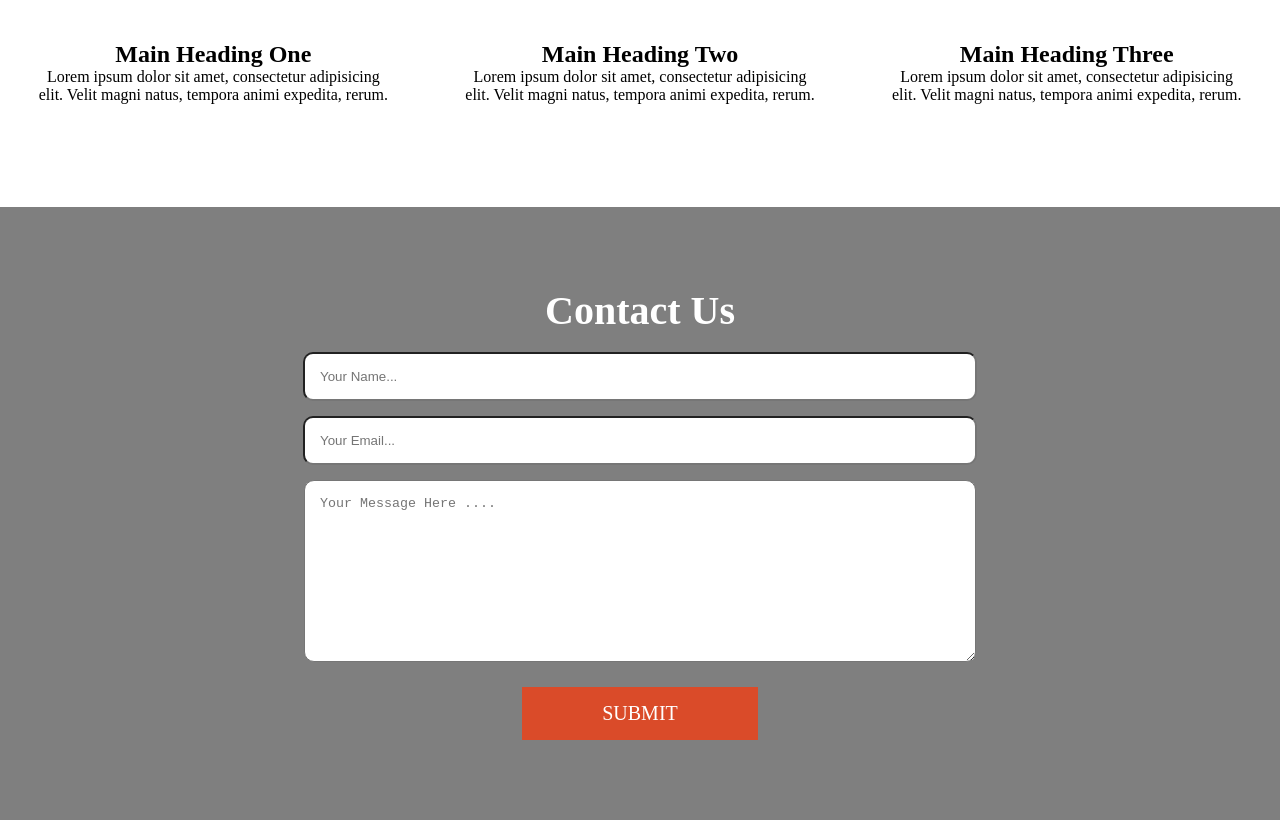
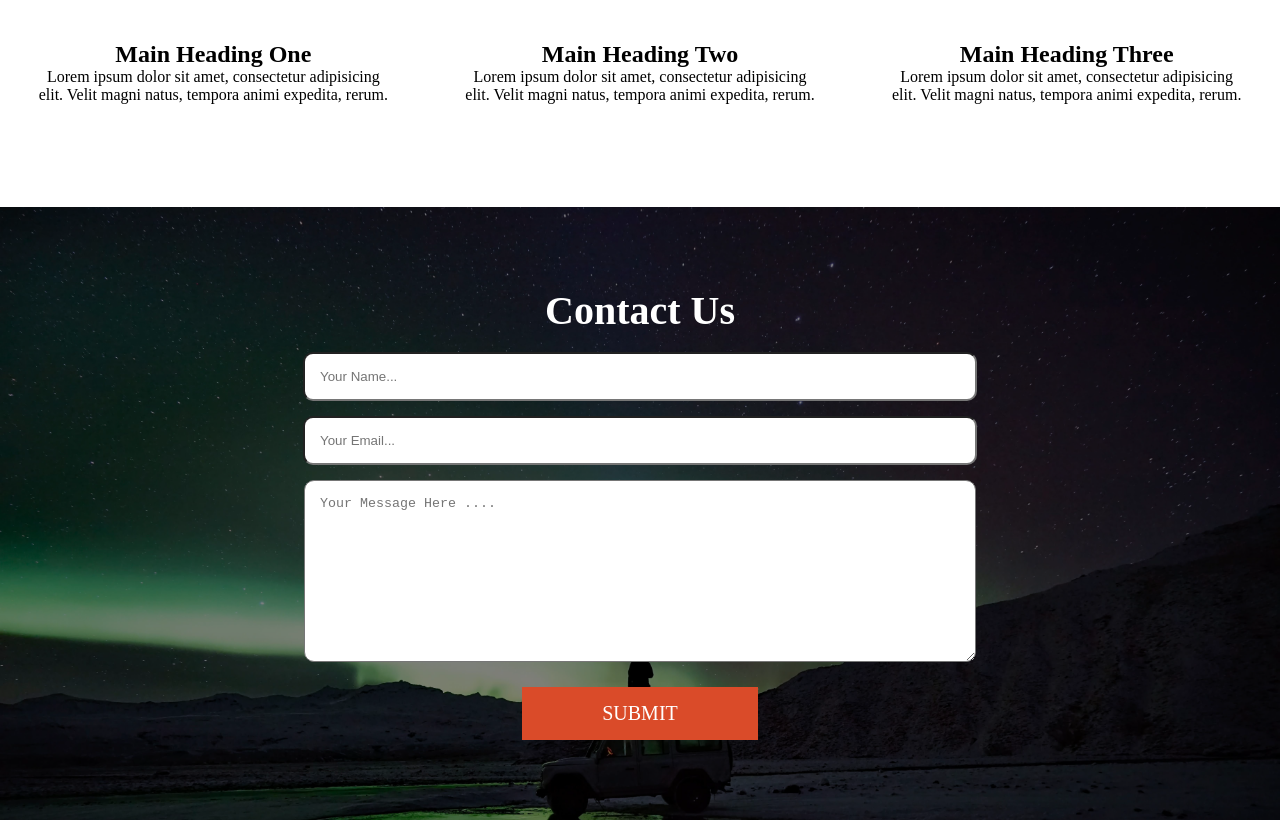
Before and after one commit to k0117/crispy-octo-winner, a plain HTML site: page index.html in a window 1280 px wide. Shown: the part 645-1465 px from the top of the page. Drawn offline with Linux system fonts and the light colour scheme.

Commit message:
Update style.css

```diff
--- a/style.css
+++ b/style.css
@@ -120,7 +120,7 @@
   flex-direction: column;
 }
 .contact {
-  background: url(images/bg3.jpg);
+  background: url(bg3.jpg);
   padding: 80px 0;
   position: relative;
   z-index: 1;
```
